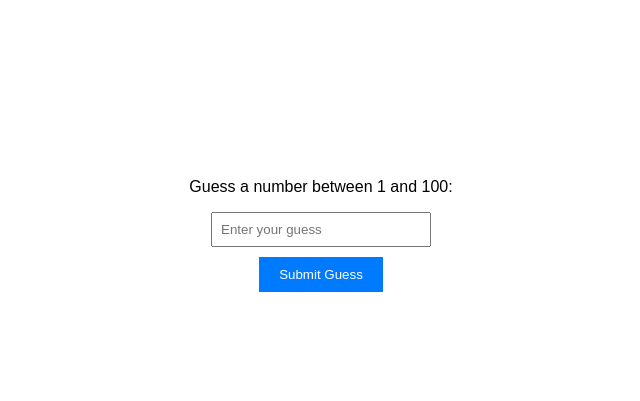
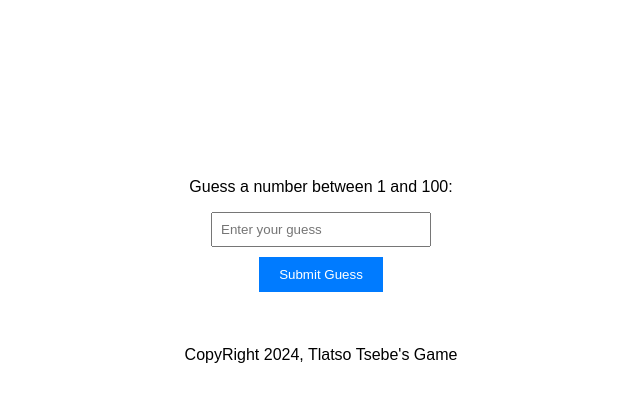
Before and after one commit to reoadmin/GuessNumberGame, a plain HTML site: page index.html in a window 1280 px wide. Shown: the part 127-528 px from the top of the page, without its empty margins (319-959 px from the left). Drawn offline with Linux system fonts and the light colour scheme.

Commit message:
Update index.html

```diff
--- a/index.html
+++ b/index.html
@@ -17,6 +17,8 @@
         <input type="text" id="guessInput" placeholder="Enter your guess">
         <button onclick="checkGuess()">Submit Guess</button>
         <p id="message"></p>
+        <br>
+        <p>CopyRight 2024, Tlatso Tsebe's Game</p>
     </div>
     <audio id="correctSound" src="correct.mp3"></audio>
     <audio id="wrongSound" src="wrong.mp3"></audio>
```
